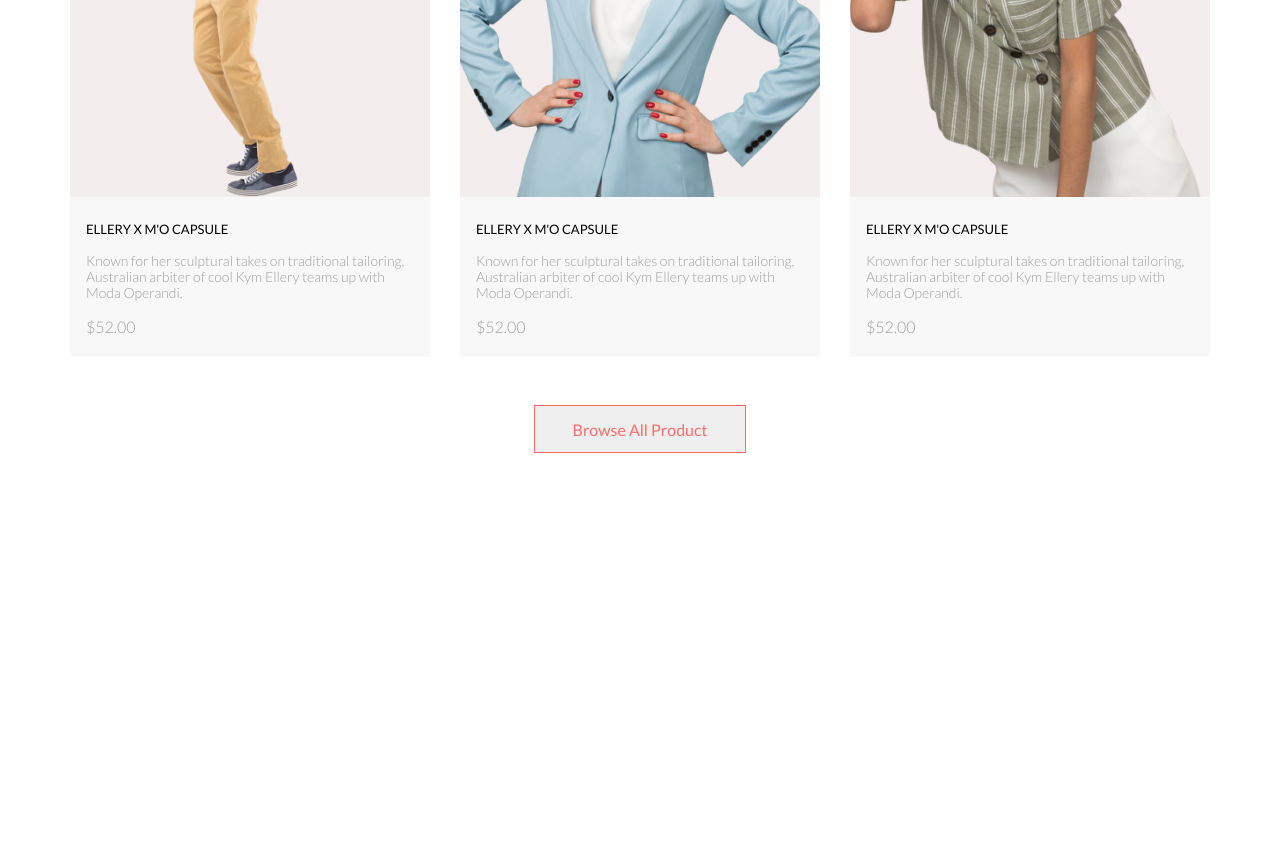
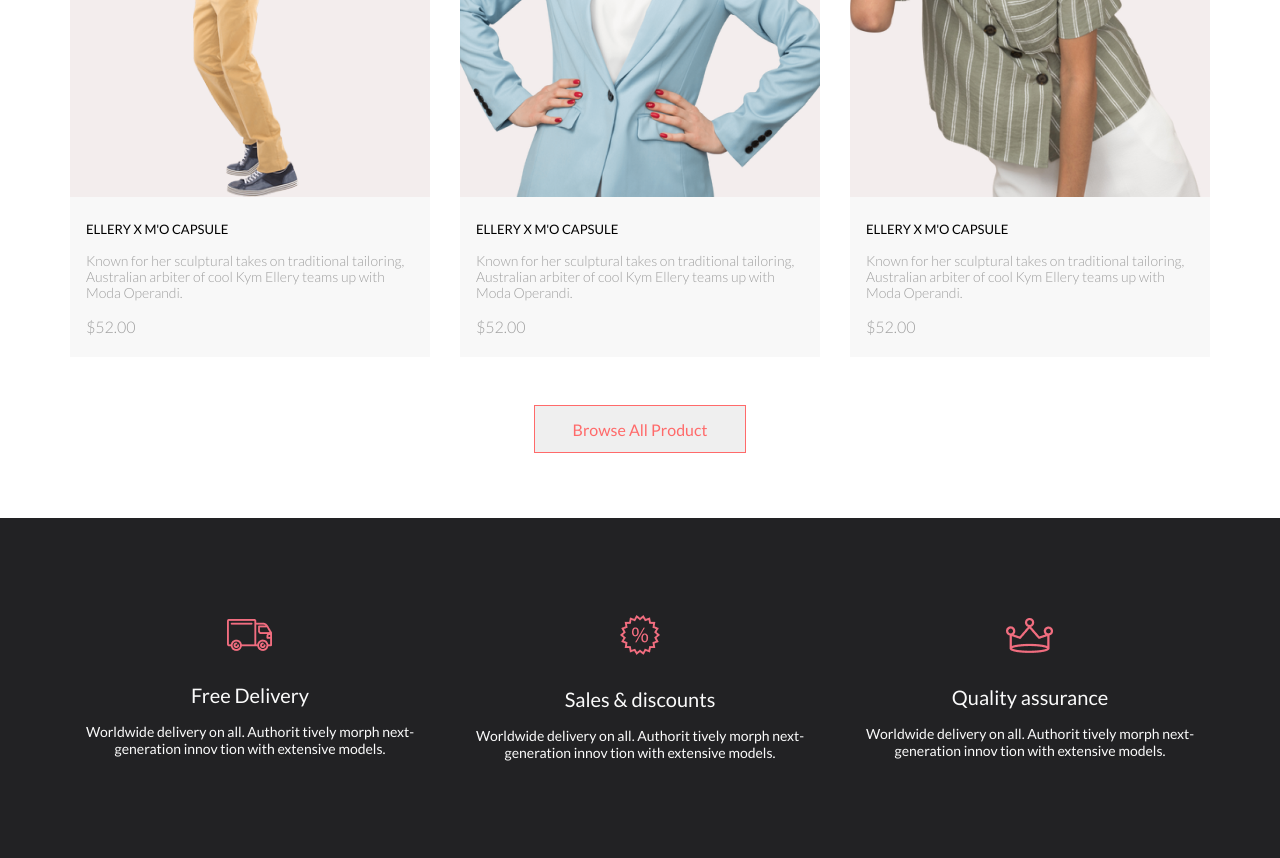
Before and after one commit to GenMagadan/HomeworkHTML_06, a plain HTML site: page index.html in a window 1280 px wide. Shown: the part 2404-3262 px from the top of the page. Before the commit the page ends 2922 px from the top, so only its background shows below. Drawn offline with Linux system fonts and the light colour scheme.

Commit message:
Add third section

```diff
--- a/index.html
+++ b/index.html
@@ -160,6 +160,33 @@
         </div>
         <button class="browse-product">Browse All Product</button>
       </section>
+      <section class="third_section">
+        <div class="free-delivery">
+          <img src="./image/logo/truck.png" alt="truck" />
+          <h5>Free Delivery</h5>
+          <p>
+            Worldwide delivery on all. Authorit tively morph
+            next-generation innov tion with extensive models.
+          </p>
+        </div>
+        <div class="sales-discounts">
+          <img src="./image/logo/interest.png" alt="interest" />
+          <h5>Sales & discounts</h5>
+          <p>
+            Worldwide delivery on all. Authorit tively morph
+            next-generation innov tion with extensive models.
+          </p>
+        </div>
+        <div class="quality-assurance">
+          <img src="./image/logo/crown.png" alt="crown" />
+          <h5>Quality assurance</h5>
+          <p>
+            Worldwide delivery on all. Authorit tively morph
+            next-generation innov tion with extensive models.
+          </p>
+        </div>
+      </section>
+      <section class="fourth_section"></section>
     </main>
   </body>
 </html>
--- a/style.css
+++ b/style.css
@@ -297,6 +297,37 @@ body {
 .browse-product:active {
   background-color: rgba(255, 106, 106);
   color: white;
+}
+
+.third_section {
+  height: 340px;
+  background-color: #222224;
+  display: flex;
+  gap: 30px;
+  align-items: center;
+  justify-content: center;
+}
+
+.third_section div {
+  text-align: center;
+  width: 360px;
+}
+
+.third_section h5 {
+  font-family: Lato;
+  font-size: 20px;
+  font-weight: 400;
+  line-height: 24px;
+  color: #fbfbfb;
+  padding-block: 28px 16px;
+}
+
+.third_section p {
+  font-family: Lato;
+  font-size: 14px;
+  font-weight: 400;
+  line-height: 17px;
+  color: #fbfbfb;
 }
 
 @media (max-width: 1024px) and (min-width: 768px) {
```
Also changed, not shown: image/foto/photo-subscribe.png (added), image/logo/crown.png (added), image/logo/interest.png (added), image/logo/photo.png (added), image/logo/truck.png (added).
